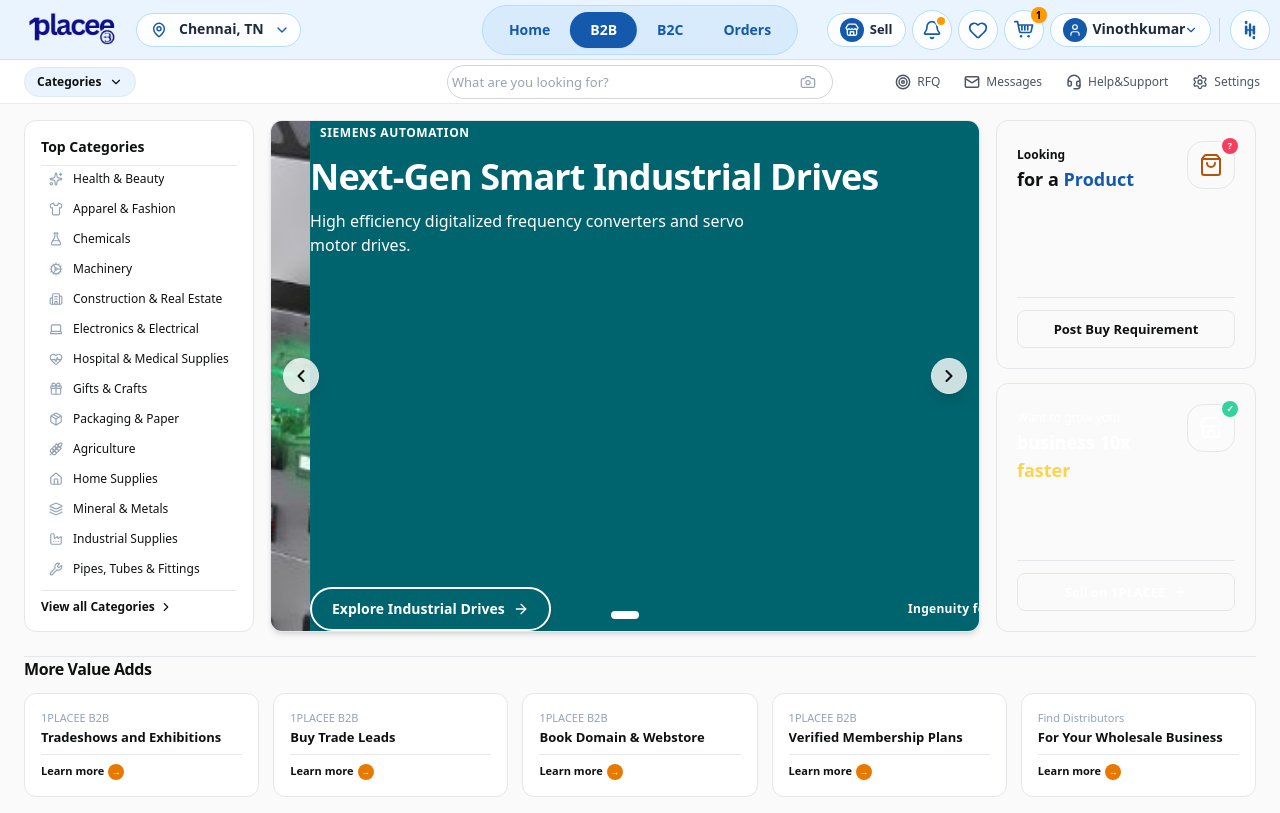
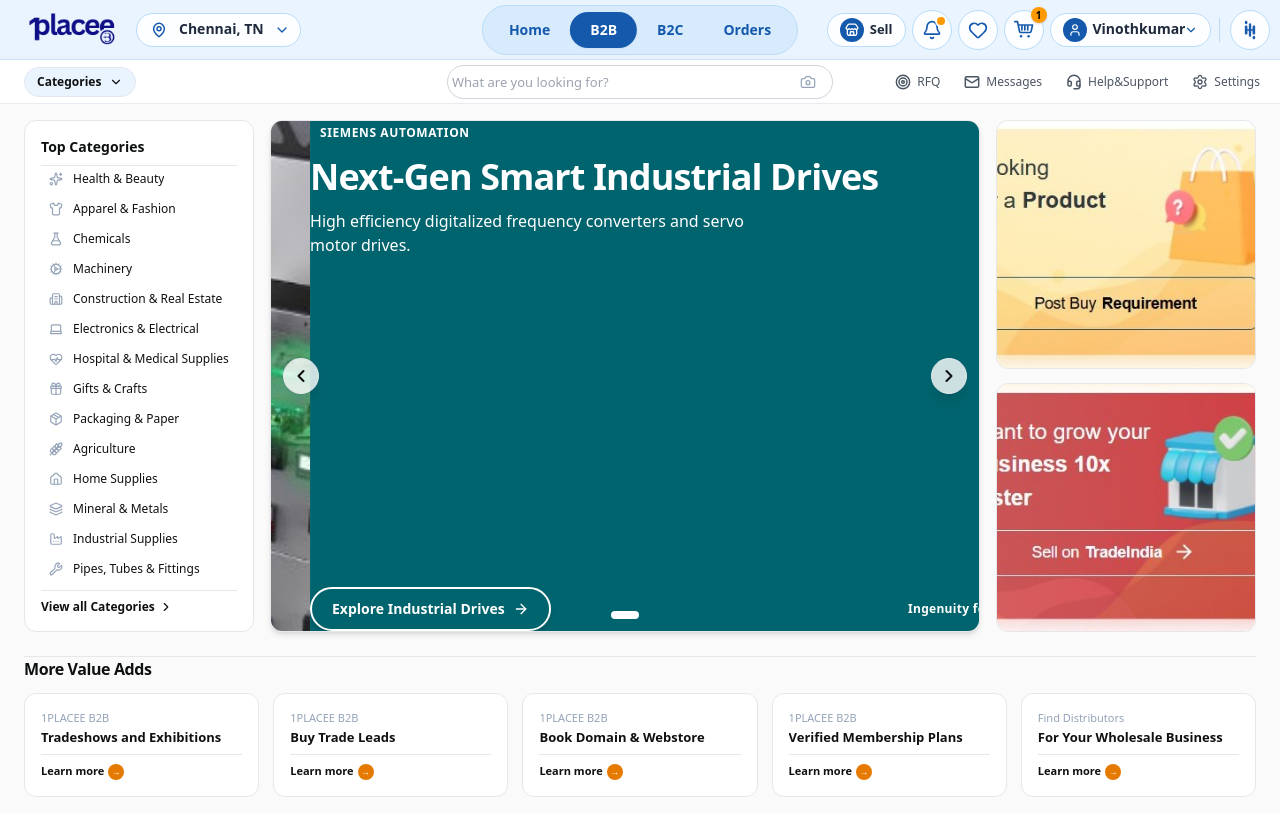
Before and after one commit to BTC-2025/1PLACEE-BUS-FE, a Next.js app: page /b2b in a window 1280 px wide. Built offline with nearby package versions, Linux system fonts and the light colour scheme.

Commit message:
feat(b2b): use real image-based right promo cards matching uploaded image with full inner content

```diff
--- a/src/components/B2BHeroSection.tsx
+++ b/src/components/B2BHeroSection.tsx
@@ -226,64 +226,31 @@ export const B2BHeroSection: React.FC = () => {
             </div>
           </div>
 
-          {/* ---------------- 3. RIGHT SIDE: TWO PROMO CARDS (Fixed Compact Width: 260px) ---------------- */}
-          <div className="w-full lg:w-[260px] shrink-0 flex flex-col justify-between gap-3.5">
-            {/* CARD 1: Looking for a Product -> Post Buy Requirement (Amber/Yellow Gradient) */}
-            <div className="rounded-xl border border-amber-200/80 bg-gradient-to-br from-[#fff7e6] via-[#fffaee] to-[#ffeed0] p-4.5 sm:p-5 shadow-xs flex flex-col justify-between flex-1 group hover:shadow-md transition-all">
-              <div className="flex items-start justify-between gap-2">
-                <div>
-                  <span className="text-xs font-semibold text-slate-600">Looking</span>
-                  <h4 className="text-base sm:text-lg font-black text-slate-900 leading-tight">
-                    for a <span className="text-[#1559ac]">Product</span>
-                  </h4>
-                </div>
-                {/* Shopping Bag Icon with Question Badge */}
-                <div className="w-12 h-12 rounded-2xl bg-amber-100/90 border border-amber-300/60 flex items-center justify-center text-amber-700 shadow-xs shrink-0 relative group-hover:scale-105 transition-transform">
-                  <ShoppingBag className="w-6 h-6 stroke-[2]" />
-                  <span className="absolute -top-1 -right-1 w-4 h-4 rounded-full bg-rose-500 text-white text-[9px] font-black flex items-center justify-center">
-                    ?
-                  </span>
-                </div>
-              </div>
-
-              <div className="mt-4 pt-3 border-t border-amber-200/60">
+          {/* ---------------- 3. RIGHT SIDE: TWO PROMO CARDS (Direct Real Image Based) ---------------- */}
+          <div className="w-full lg:w-[260px] xl:w-[270px] shrink-0 flex flex-col justify-between gap-3 sm:gap-3.5">
+            {/* CARD 1: Looking for a Product -> Post Buy Requirement */}
             <Link
               href="/rfq"
-                  className="w-full block text-center py-2.5 px-3 rounded-lg border border-slate-900/80 bg-transparent hover:bg-slate-900 hover:text-white text-slate-900 text-xs sm:text-[13px] font-bold transition-all shadow-2xs active:scale-95 cursor-pointer"
+              className="rounded-xl overflow-hidden shadow-xs hover:shadow-lg transition-all duration-200 border border-amber-200/60 block group relative flex-1 cursor-pointer bg-[#fff4de]"
             >
-                  Post Buy <span className="font-extrabold">Requirement</span>
+              <img
+                src="/b2b-card-requirement-real.jpg"
+                alt="Looking for a Product - Post Buy Requirement"
+                className="w-full h-full object-cover object-center group-hover:scale-[1.02] transition-transform duration-300 block"
+              />
             </Link>
-              </div>
-            </div>
 
-            {/* CARD 2: Want to grow your business 10x faster -> Sell on 1PLACEE (Red/Coral Gradient) */}
-            <div className="rounded-xl border border-red-200/80 bg-gradient-to-br from-[#df4638] via-[#cb3629] to-[#b72c20] p-4.5 sm:p-5 shadow-xs flex flex-col justify-between flex-1 text-white group hover:shadow-md transition-all">
-              <div className="flex items-start justify-between gap-2">
-                <div>
-                  <span className="text-xs font-medium text-white/80">Want to grow your</span>
-                  <h4 className="text-base sm:text-lg font-black leading-tight text-white">
-                    business 10x <span className="text-amber-300">faster</span>
-                  </h4>
-                </div>
-                {/* Store Icon with Check Badge */}
-                <div className="w-12 h-12 rounded-2xl bg-white/20 border border-white/30 flex items-center justify-center text-white shadow-xs shrink-0 relative group-hover:scale-105 transition-transform">
-                  <Store className="w-6 h-6 stroke-[2]" />
-                  <span className="absolute -top-1 -right-1 w-4 h-4 rounded-full bg-emerald-400 text-slate-900 text-[9px] font-black flex items-center justify-center">
-                    ✓
-                  </span>
-                </div>
-              </div>
-
-              <div className="mt-4 pt-3 border-t border-white/20">
+            {/* CARD 2: Want to grow your business 10x faster -> Sell on 1PLACEE */}
             <Link
               href="/sell"
-                  className="w-full flex items-center justify-center gap-1.5 py-2.5 px-3 rounded-lg border border-white/80 bg-white/10 hover:bg-white hover:text-rose-700 text-white text-xs sm:text-[13px] font-bold transition-all shadow-2xs active:scale-95 cursor-pointer"
+              className="rounded-xl overflow-hidden shadow-xs hover:shadow-lg transition-all duration-200 border border-red-200/60 block group relative flex-1 cursor-pointer bg-[#c73228]"
             >
-                  <span>Sell on 1PLACEE</span>
-                  <ArrowRight className="w-4 h-4" />
+              <img
+                src="/b2b-card-sell-real.jpg"
+                alt="Want to grow your business 10x faster - Sell on TradeIndia / 1PLACEE"
+                className="w-full h-full object-cover object-center group-hover:scale-[1.02] transition-transform duration-300 block"
+              />
             </Link>
-              </div>
-            </div>
           </div>
         </div>
 
```
Also changed, not shown: public/b2b-card-requirement-real.jpg (added), public/b2b-card-sell-real.jpg (added). Lines whose indentation alone changed are shown as unchanged.
